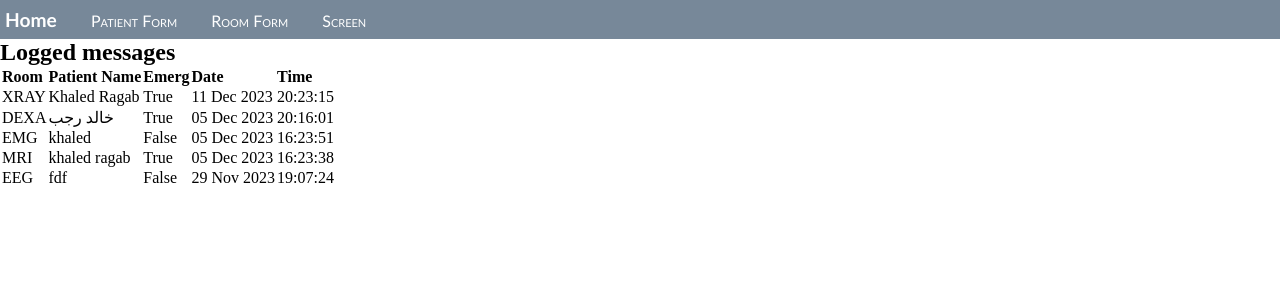
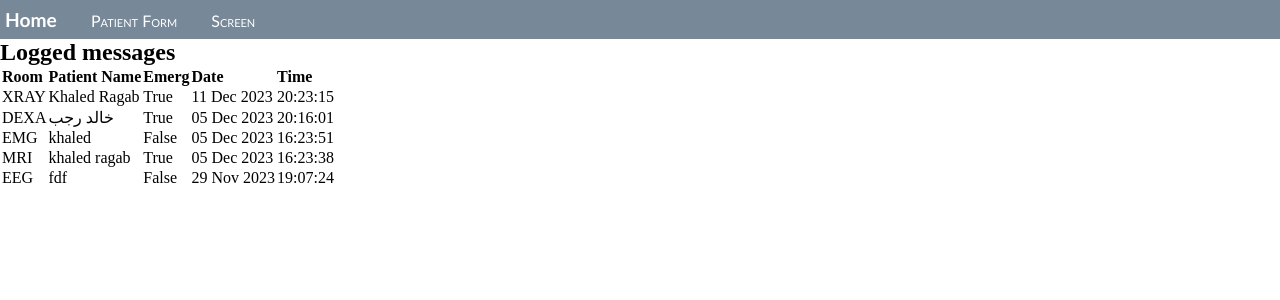
Before and after one commit to khaledrh/meeza-autoCall-system, a Django app: page / in a window 1280 px wide. Shown: the top 300 px of the page. Run offline with Django 4.2, Linux system fonts and the light colour scheme; data comes from the database, SQL or seed files in the repository; both versions use the stored data as it was after the commit.

Commit message:
Changes to be committed: 	modified:   auto_call/__pycache__/urls.cpython-311.pyc 	modified:   auto_call/__pycache__/views.cpython-311.pyc 	modified:   auto_call/static/auto_call/style.css 	modified:   auto_call/templates/auto_call/layout.html 	modified:   auto_call/urls.py 	modified:   auto_call/views.py 	modified:   db.sqlite3

```diff
--- a/auto_call/static/auto_call/style.css
+++ b/auto_call/static/auto_call/style.css
@@ -138,6 +138,11 @@ footer {
   display: flex;
 }
 
+option:nth-of-type(3n+1) {
+  clear: left;
+  background-color: black;
+}
+
 #room-holder select option{
   display: flex;
 }
--- a/auto_call/templates/auto_call/layout.html
+++ b/auto_call/templates/auto_call/layout.html
@@ -12,7 +12,6 @@
 <div class="navbar">
     <a href="{% url 'home' %}" class="navbar-brand">Home</a>
     <a href="{% url 'form' %}" class="navbar-item">Patient Form</a>
-    <a href="{% url 'room' %}" class="navbar-item">Room Form</a>
     <a href="{% url 'screen' %}" class="navbar-item">Screen</a>
 </div>
 <div class="body-content">
--- a/auto_call/urls.py
+++ b/auto_call/urls.py
@@ -8,18 +8,9 @@ home_list_view = views.HomeListView.as_view(
     template_name="auto_call/patient_list.html"
 )
 
-# patient_list_view = views.PatientListView.as_view(
-#     queryset = Patient.objects.order_by( "emergancy", "log_date"),
-#     # .filter(room__pk = room_num)[:5],
-#     context_object_name = "patient_list",
-#     template_name="autocall/patient_in_waiting.html"
-# )
-
 urlpatterns = [
 path("", home_list_view , name="home"),
 path("<int:roomid>/", views.PatientListView.as_view(), name="roomlist"),
 path("form/", views.patient_form, name="form"),
-path("roomform/", views.room_form, name="room"),
 path("screen/", views.screen, name="screen"),
-# path("patientbyroom/<int:class>/", views.room_list, name="roomlist"),
 ]
--- a/auto_call/views.py
+++ b/auto_call/views.py
@@ -12,10 +12,6 @@ from django.shortcuts import redirect
 class HomeListView(ListView):
     model = Patient
 
-    # queryset=Patient.objects.order_by("-log_date")[:5],
-    # context_object_name="message_list",
-    # template_name="auto_call/patient_list.html"
-
     def get_context_data(self, **kwargs):
         return super(HomeListView, self).get_context_data(**kwargs)
 
@@ -27,23 +23,6 @@ class PatientListView(ListView):
 
     def get_queryset(self):
         return Patient.objects.order_by("log_date").filter(room = self.kwargs["roomid"])[:5]
-
-    # def get_context_data(self, **kwargs):
-    #     context = super().get_context_data(**kwargs)
-    #     return context
-
-
-
-# def room_list(request, room_num):
-#     roomlist = Patient.objects.filter(room__pk = room_num)[:5]
-#     # .order_by( "emergancy", "log_date")
-#     return render(request, "auto_call/patient_in_waiting.html", )
-
-
-# def room_list(request, roomnum):
-#     room = Patient.objects.filter(roomnum = roomnum)
-#     patients_waiting = room.name.all()
-#     return render(request, 'room_patients.html', {'room': room, 'patients_waiting': patients_waiting})
 
 
 def screen(request):
@@ -61,15 +40,3 @@ def patient_form(request):
             return redirect("form")
     else:
         return render(request, "auto_call/patient_form.html", {"form": form})
-
-def room_form(request):
-    form = RoomForm(request.POST or None)
-
-    if request.method == "POST":
-        if form.is_valid():
-            message = form.save(commit=False)
-            message.log_date = datetime.now()
-            message.save()
-            return redirect("room")
-    else:
-        return render(request, "auto_call/room_form.html", {"form": form})
```
Also changed, not shown: db.sqlite3.
